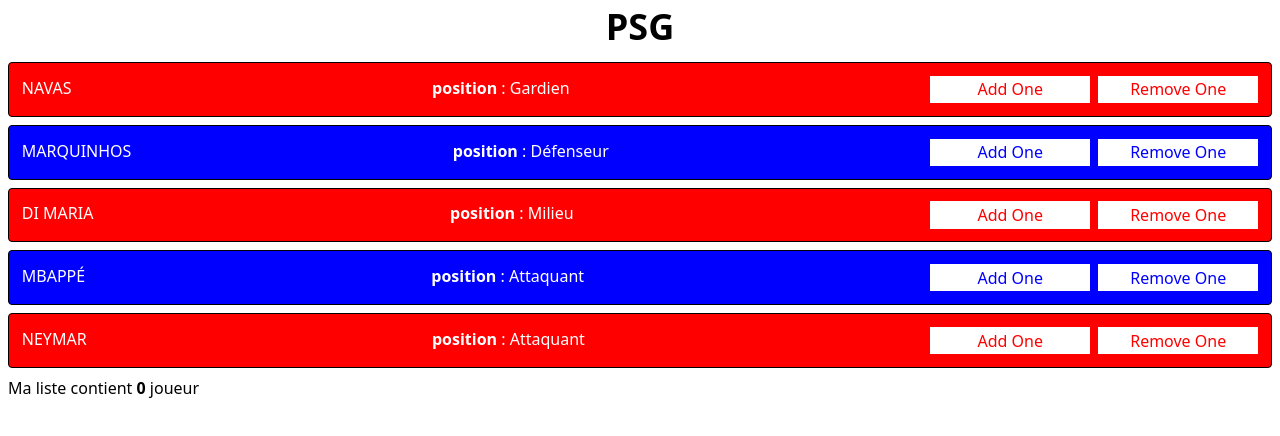
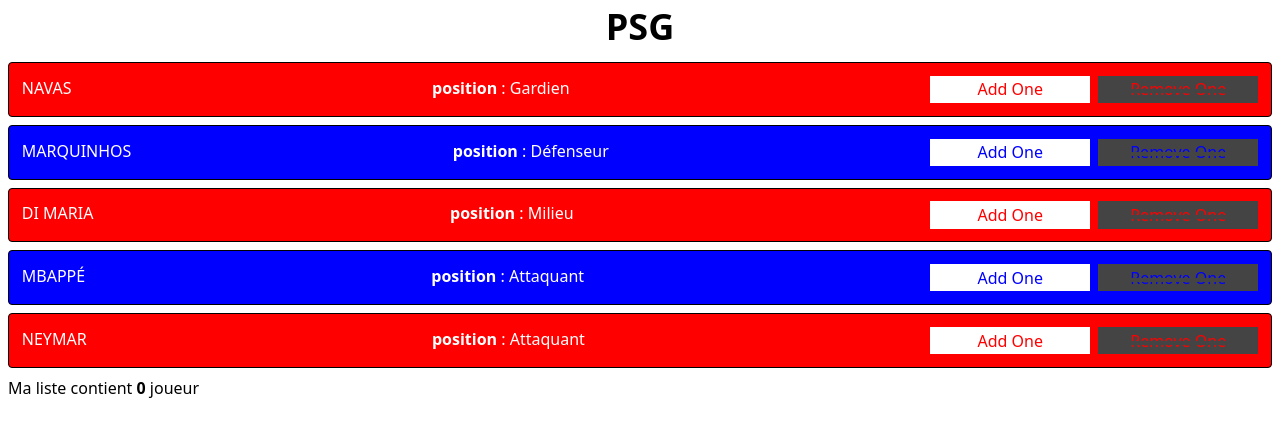
Before and after one commit to LucasLaurens/LUCAS_LAURENS_IWM_VUE_JS, a Vue app in the folder vue-game1/client/: page / in a window 1280 px wide. Shown: the top 436 px of the page. Built offline with nearby package versions, Linux system fonts and the light colour scheme.

Commit message:
[Impr] color to remove if player is selected or not

```diff
--- a/vue-game1/client/src/components/PlayerView.vue
+++ b/vue-game1/client/src/components/PlayerView.vue
@@ -48,7 +48,7 @@
 			this.counter = this.list.length;
 		},
 		playerPicked: function(player) {
-			return (this.list.find(item => item.name === player.name)) ? 'grey' : ''
+			return (this.list.find(item => item.name === player.name)) ? 'grey greyAdd' : 'greyRemove'
 		}
 	},
 	computed: {
@@ -76,12 +76,12 @@
 	.grey {
 		background-color: grey !important;
 	}
-	.grey .add button {
+	.greyAdd .add button, .greyRemove .remove button {
 		position: relative;
 		background-color: #444 !important;
 		transition: .3s ease-in;
 	}
-	.grey .add button::before {
+	.greyAdd .add button::before, .greyRemove .remove button::before {
 		content: "";
 		position: absolute;
 		height: .25rem;
```
